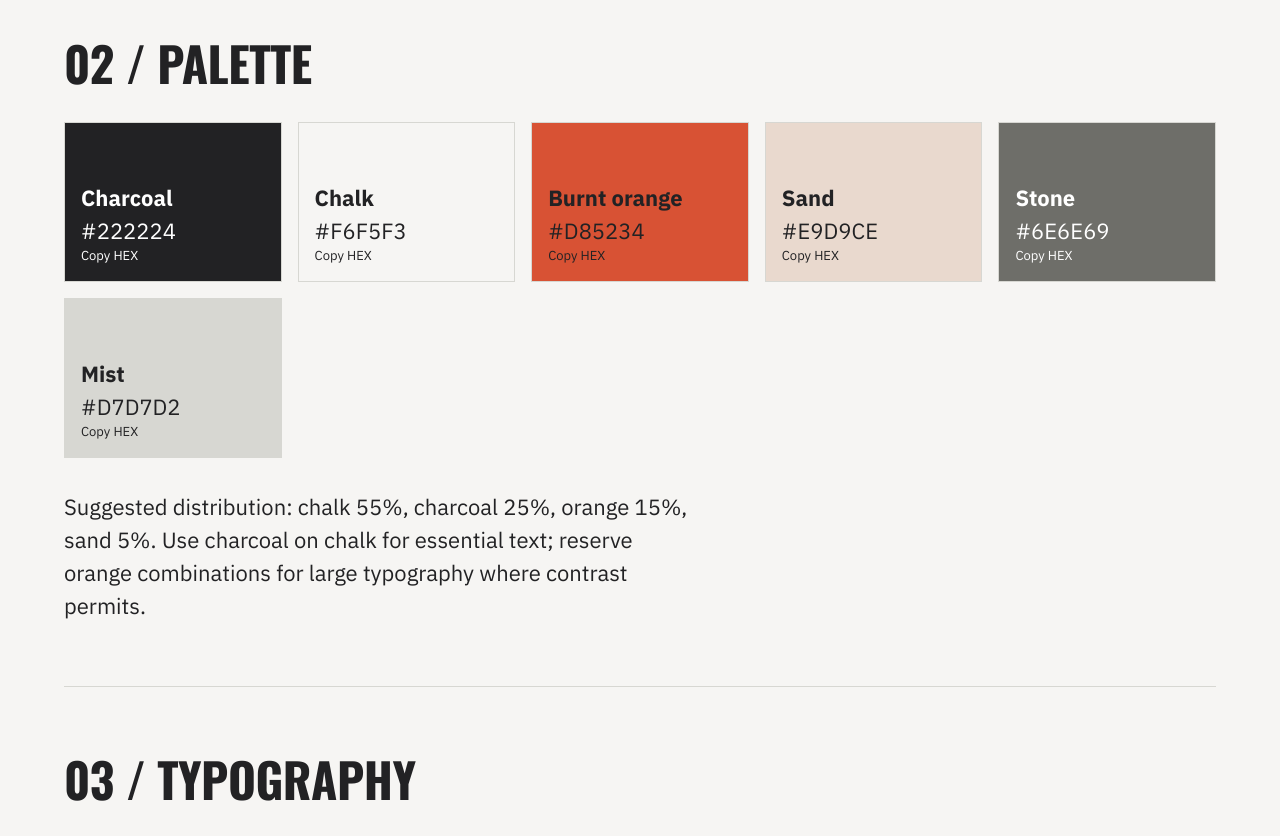
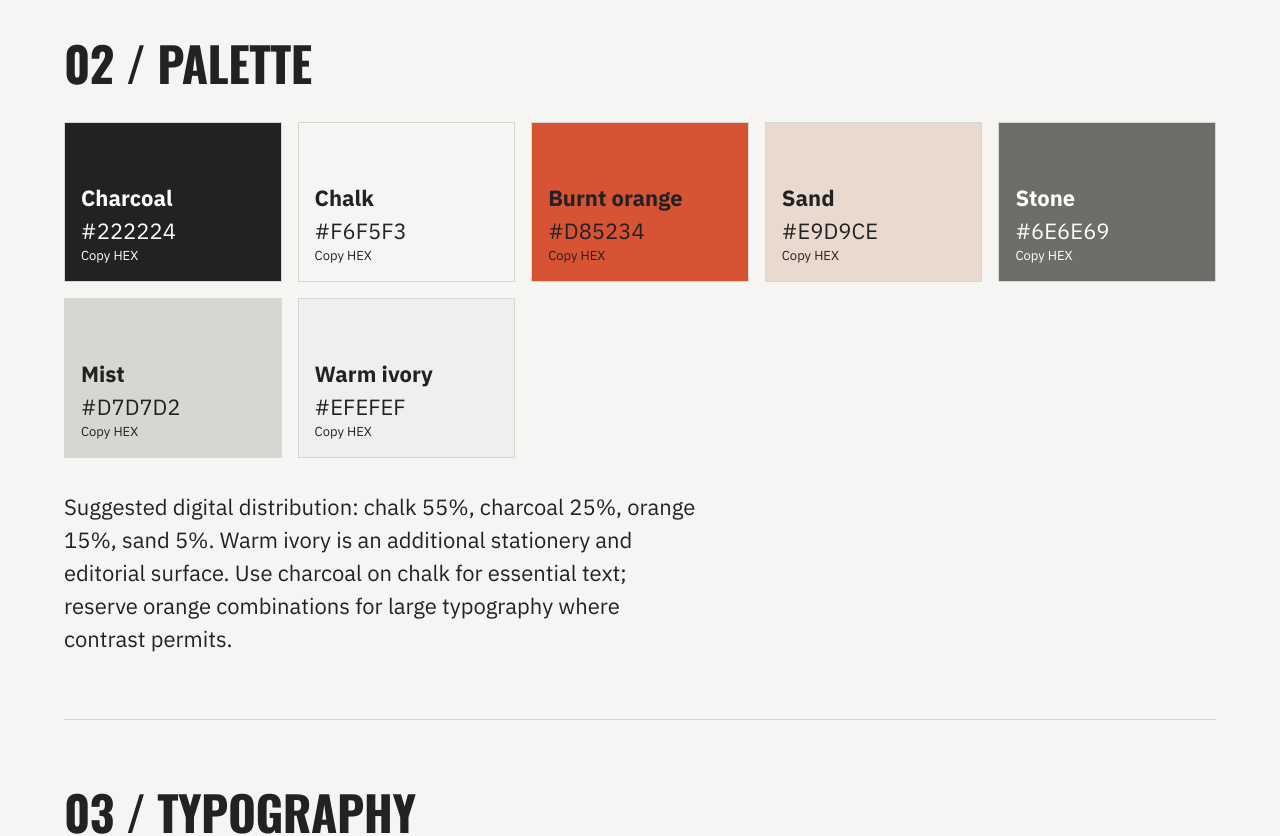
Before and after one commit to channyhow/chow26, a React (Vite) app: page /branding in a window 1280 px wide. Shown: the part 864-1700 px from the top of the page. Built offline with nearby package versions, Linux system fonts and the light colour scheme; no server answers.

Commit message:
Introduce warm ivory for stationery and editorial surfaces

```diff
--- a/src/app/BrandGuidePage.tsx
+++ b/src/app/BrandGuidePage.tsx
@@ -1,6 +1,6 @@
 import { useState } from "react";
 
-const colors = ["Charcoal", "Chalk", "Burnt orange", "Sand", "Stone", "Mist"];
+const colors = ["Charcoal", "Chalk", "Burnt orange", "Sand", "Stone", "Mist", "Warm ivory"];
 const sizes = [["Display XL", "display-xl", "64–128px"], ["Display L", "display-lg", "52–96px"], ["Heading XL", "heading-xl", "44–72px"], ["Heading L", "heading-lg", "32–48px"], ["Heading M", "heading-md", "24–32px"], ["Heading S", "heading-sm", "20–24px"], ["Navigation", "nav", "20px"], ["Action", "action", "20px"], ["Body", "body", "18–22px"], ["Caption", "caption", "12–13px"]];
 function Swatch({ name, index }: { name: string; index: number }) {
   const [status, setStatus] = useState("");
@@ -21,13 +21,13 @@ export function BrandGuidePage() {
     <header className="brandGuide__hero"><p>Visual identity / Version 1.0</p><h1>CHOW STUDIO</h1><p>Identité visuelle | Design web</p></header>
     <nav aria-label="Brand guide sections" className="brandGuide__nav">{["Direction", "Palette", "Typography", "Rhythm", "Applications", "Rules"].map((s) => <a key={s} href={"#" + s.toLowerCase()}>{s}</a>)}</nav>
     <section id="direction"><h2>01 / Direction</h2><p>Editorial, assertive, contemporary and warm. Scale, typography and composition are the signature. Use asymmetry, generous negative space and tactile imagery; preserve each client's own identity.</p></section>
-    <section id="palette"><h2>02 / Palette</h2><div className="brandGuide__palette">{colors.map((name,index) => <Swatch key={name} name={name} index={index} />)}</div><p>Suggested distribution: chalk 55%, charcoal 25%, orange 15%, sand 5%. Use charcoal on chalk for essential text; reserve orange combinations for large typography where contrast permits.</p></section>
+    <section id="palette"><h2>02 / Palette</h2><div className="brandGuide__palette">{colors.map((name,index) => <Swatch key={name} name={name} index={index} />)}</div><p>Suggested digital distribution: chalk 55%, charcoal 25%, orange 15%, sand 5%. Warm ivory is an additional stationery and editorial surface. Use charcoal on chalk for essential text; reserve orange combinations for large typography where contrast permits.</p></section>
     <section id="typography"><h2>03 / Typography</h2><div className="brandGuide__families"><div><h3>OSWALD</h3><p>400 / 500 / 600 / 700</p></div><div><p className="brandGuide__plex">IBM Plex Sans</p><p>400 / 500 / 600 / 700</p></div></div><div className="brandGuide__samples">{sizes.map(([label,role,size]) => <div key={role}><small>{label} / {size}</small><p data-type={role}>{role === "body" || role === "caption" ? "Une identité claire et cohérente." : "CHOW STUDIO"}</p></div>)}</div><p>Headings: 115% leading, −10 Adobe tracking. Navigation: 120%, +15. Actions: 115%, +15. Body: 150%, normal tracking. Caption: 140%. Header wordmark and navigation share Oswald 500.</p></section>
     <section id="rhythm"><h2>04 / Rhythm</h2><div className="brandGuide__rhythm">{[8,16,32,64,96,128].map((n,i) => <div key={n}><span>{n}px</span><i data-space={i}/></div>)}</div><p>Grid: 4 mobile / 8 tablet / 12 desktop. Gutters 16–64px. Motion: 180ms hover, 360ms interface, 640ms reveal.</p></section>
     <section id="applications"><h2>05 / Applications</h2><div className="brandGuide__applications"><div><strong>CHOW<br/>STUDIO</strong><small>IDENTITÉ VISUELLE</small></div><div><strong>DES IDENTITÉS<br/>QUI ONT DU SENS.</strong><small>STUDIO / 01</small></div><div><strong>FORME &<br/>MATIÈRE</strong><small>PROCESSUS / 02</small></div></div><p>Social studies: 1080 × 1350px, six columns, 72px margins, 24px gutters. Stories 1080 × 1920px. Display 112px+, headlines 72–112px, body 32–40px, labels 24–32px. Alternate project imagery, statements and process.</p><h3>Business cards</h3>
       <div className="brandGuide__cards">
         <figure><div className="brandGuide__card brandGuide__card--front"><strong className="brandGuide__cardWordmark">CHOW STUDIO</strong><span className="brandGuide__cardBaseline">IDENTITÉ VISUELLE | DESIGN WEB</span></div><figcaption>Recto / Burnt orange</figcaption></figure>
-        <figure><div className="brandGuide__card brandGuide__card--back"><strong className="brandGuide__cardName">CHANNY HOW</strong><span className="brandGuide__cardRole">Designer graphique &amp; web</span><div className="brandGuide__cardContact">channy@chow-studio.com<br/>chow-studio.com<br/>@hellochowstudio</div><strong className="brandGuide__cardVertical">CHOW STUDIO</strong></div><figcaption>Verso / Chalk</figcaption></figure>
+        <figure><div className="brandGuide__card brandGuide__card--back"><strong className="brandGuide__cardName">CHANNY HOW</strong><span className="brandGuide__cardRole">Designer graphique &amp; web</span><div className="brandGuide__cardContact">channy@chow-studio.com<br/>chow-studio.com<br/>@hellochowstudio</div><strong className="brandGuide__cardVertical">CHOW STUDIO</strong></div><figcaption>Verso / Warm ivory</figcaption></figure>
       </div><p>Screen reconstruction of the stationery artwork using the studio palette. Print colours remain subject to proofing.</p><p>Proposed 85 × 55mm, orange recto and warm light verso, horizontal and vertical wordmark, matte textured stock and coloured edges. Confirm print colours, bleed and physical proof with printer.</p></section>
     <section id="rules"><h2>06 / Rules</h2><p>Use oversized typography, fine rules, square-edged imagery, natural light and subtle grain. Avoid decorative arrows, extra fonts, gradients and unnecessary containers. Master vector logotypes and production templates remain pending.</p><p><a href="https://app.notion.com/p/425c5c41a01181308fd3c42f1074be86?pvs=204">Full guidelines in Notion</a></p></section>
   </article>;
```
